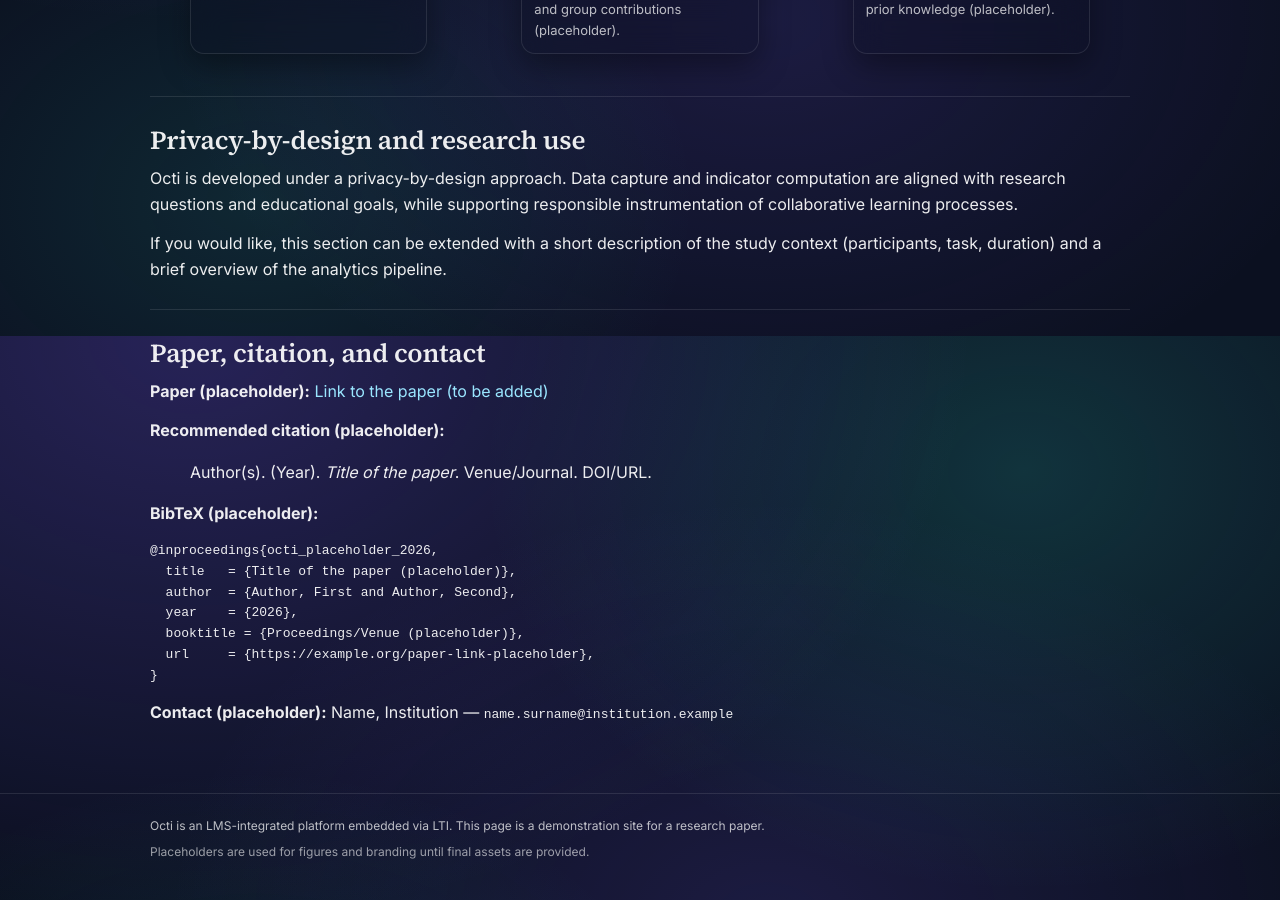
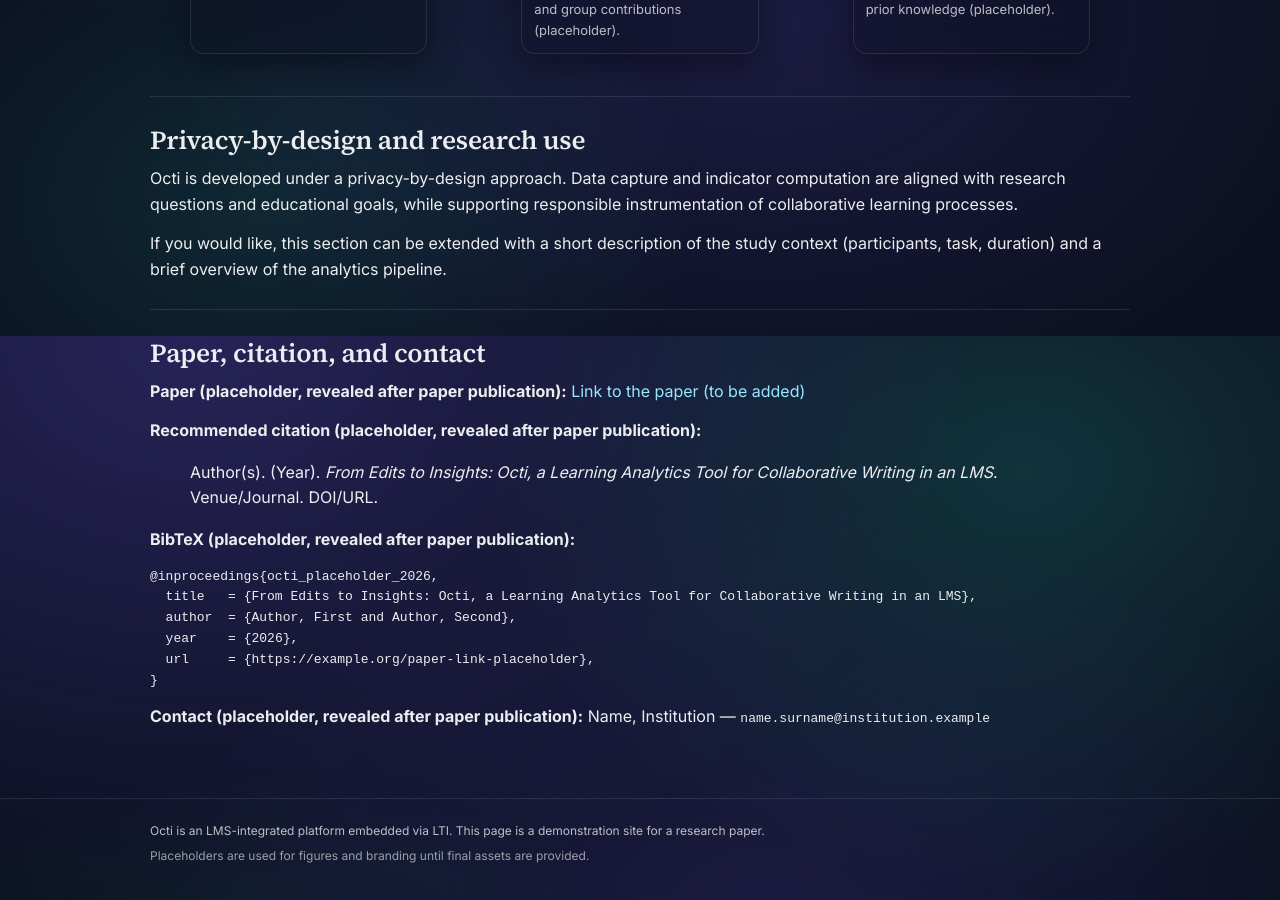
Before and after one commit to KD-info/octi-paper-website, a Jekyll site: the page built from index.md, in a window 1280 px wide and 900 px high, scrolled down 3264 px. Built offline with Jekyll 4.4.1, drawn with Linux system fonts in a browser that asks for light colours.

Commit message:
update: reveal placeholders for paper, citation, and contact information after publication

````diff
--- a/index.md
+++ b/index.md
@@ -126,22 +126,21 @@ If you would like, this section can be extended with a short description of the
 
 ## Paper, citation, and contact
 
-**Paper (placeholder):** [Link to the paper (to be added)](#)
+**Paper (placeholder, revealed after paper publication):** [Link to the paper (to be added)](#)
 
-**Recommended citation (placeholder):**
+**Recommended citation (placeholder, revealed after paper publication):**
 
-> Author(s). (Year). *Title of the paper*. Venue/Journal. DOI/URL.
+> Author(s). (Year). *From Edits to Insights: Octi, a Learning Analytics Tool for Collaborative Writing in an LMS*. Venue/Journal. DOI/URL.
 
-**BibTeX (placeholder):**
+**BibTeX (placeholder, revealed after paper publication):**
 
 ```bibtex
 @inproceedings{octi_placeholder_2026,
-  title   = {Title of the paper (placeholder)},
+  title   = {From Edits to Insights: Octi, a Learning Analytics Tool for Collaborative Writing in an LMS},
   author  = {Author, First and Author, Second},
   year    = {2026},
-  booktitle = {Proceedings/Venue (placeholder)},
   url     = {https://example.org/paper-link-placeholder},
 }
 ```
 
-**Contact (placeholder):** Name, Institution — `name.surname@institution.example`
+**Contact (placeholder, revealed after paper publication):** Name, Institution — `name.surname@institution.example`
````
